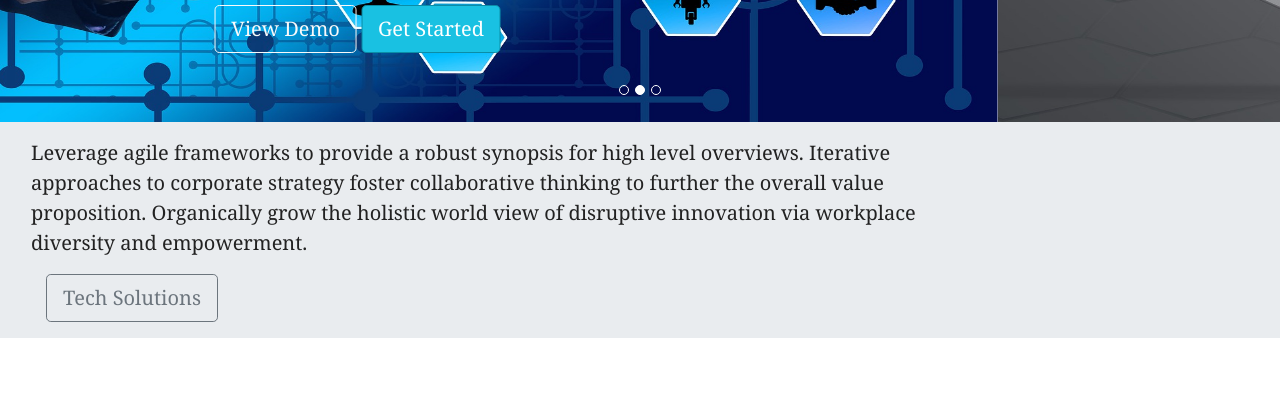
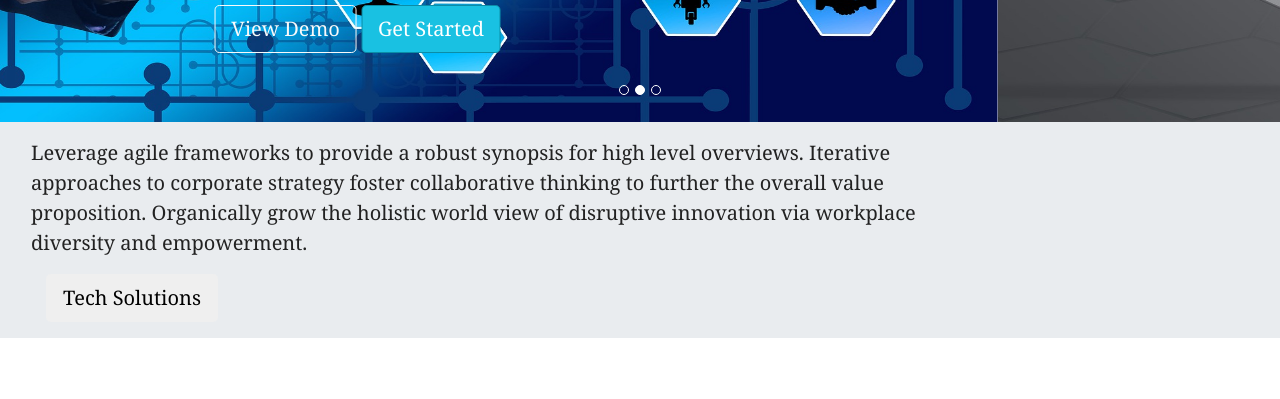
Before and after one commit to ralph1786/Full-responsive-web-app, a website with bundled scripts: page responsivewebapp/index.html in a window 1280 px wide. Shown: the part 328-727 px from the top of the page. Built offline with nearby package versions, Linux system fonts and the light colour scheme.

Commit message:
removed bootstrap outline class

```diff
--- a/responsivewebapp/index.html
+++ b/responsivewebapp/index.html
@@ -91,7 +91,7 @@
                     innovation via workplace diversity and empowerment.
                 </p>
                 <div class="col-xs-12 col-sm-12 col-md-3 col-lg-3 col-xl-2">
-                    <a href="#"><button type="button" class="btn btn-outline-secondary btn-lg">Tech Solutions</button></a>
+                    <a href="#"><button type="button" class="btn btn-lg">Tech Solutions</button></a>
                 </div>
             </div>
         </div>
```
